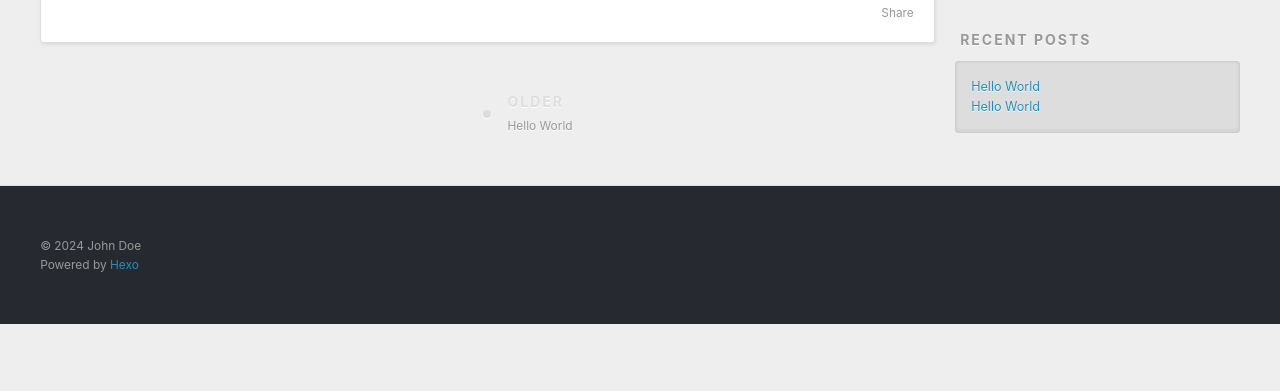
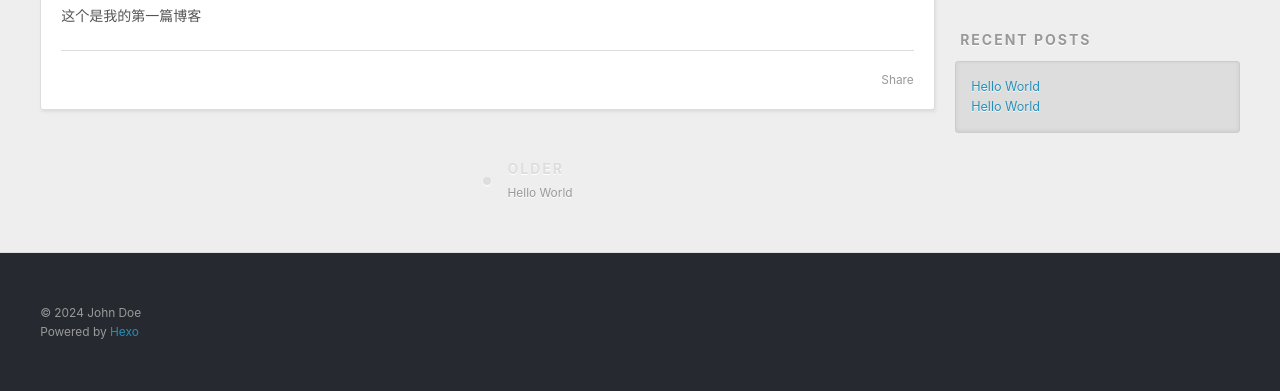
Before and after one commit to mao-xinjie/mao-xinjie.github.io, a plain HTML site: page 2024/05/05/Hello-World-0/index.html in a window 1280 px wide. Shown: the part 448-839 px from the top of the page. Before the commit the page ends 800 px from the top, so only its background shows below. Drawn offline with Linux system fonts and the light colour scheme.

Commit message:
Site updated: 2024-05-05 02:44:21

```diff
--- a/2024/05/05/Hello-World-0/index.html
+++ b/2024/05/05/Hello-World-0/index.html
@@ -6,13 +6,15 @@
 
   <title>Hello World | Hexo</title>
   <meta name="viewport" content="width=device-width, initial-scale=1, shrink-to-fit=no">
-  <meta property="og:type" content="article">
+  <meta name="description" content="这个是我的第一篇博客">
+<meta property="og:type" content="article">
 <meta property="og:title" content="Hello World">
 <meta property="og:url" content="http://example.com/2024/05/05/Hello-World-0/index.html">
 <meta property="og:site_name" content="Hexo">
+<meta property="og:description" content="这个是我的第一篇博客">
 <meta property="og:locale" content="en_US">
 <meta property="article:published_time" content="2024-05-04T18:32:05.000Z">
-<meta property="article:modified_time" content="2024-05-04T18:32:05.757Z">
+<meta property="article:modified_time" content="2024-05-04T18:44:11.242Z">
 <meta property="article:author" content="John Doe">
 <meta name="twitter:card" content="summary">
 
@@ -91,6 +93,7 @@
 
     <div class="e-content article-entry" itemprop="articleBody">
 
+        <p>这个是我的第一篇博客</p>
 
 
     </div>
```
Also changed, not shown: index.html (+1 -0 lines).
